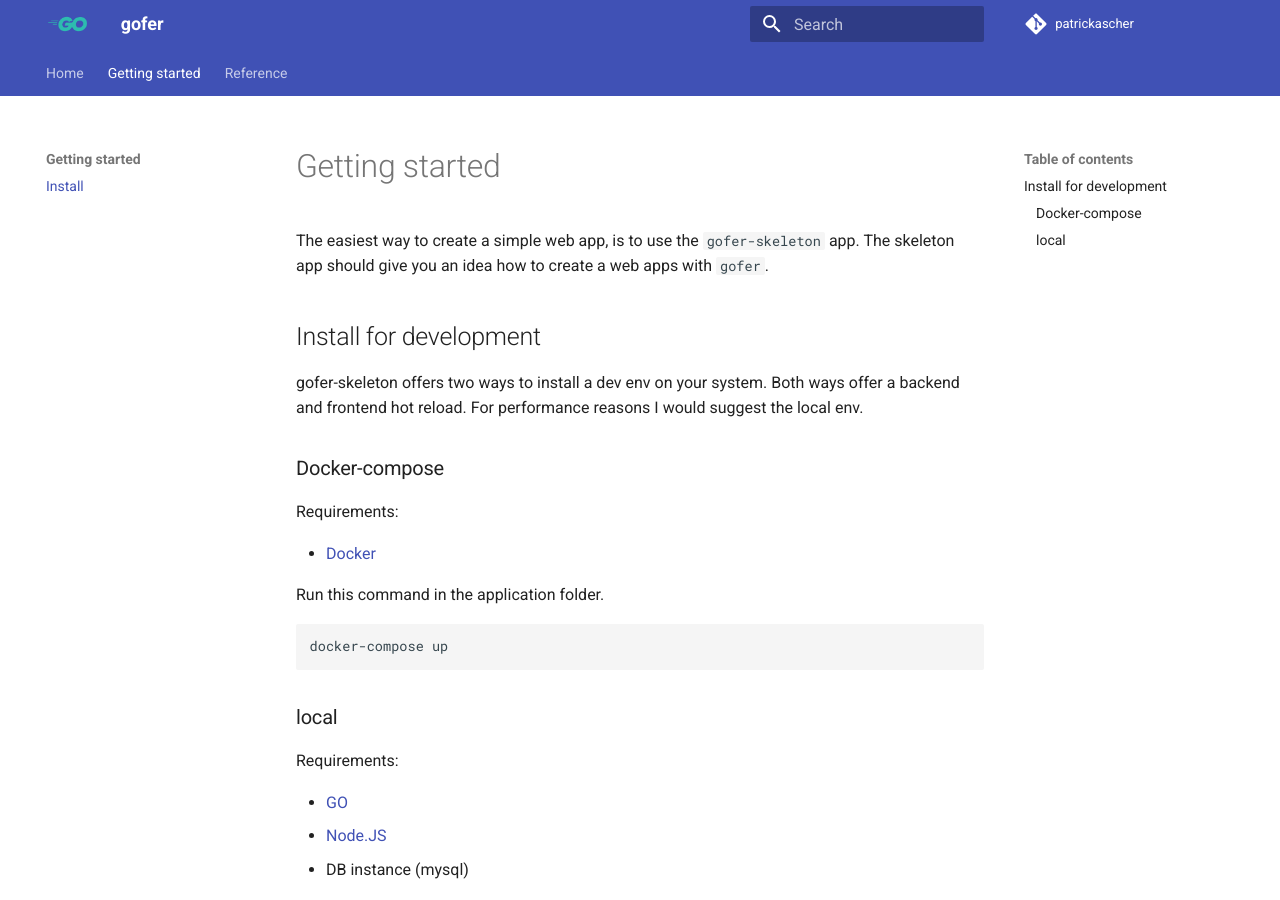
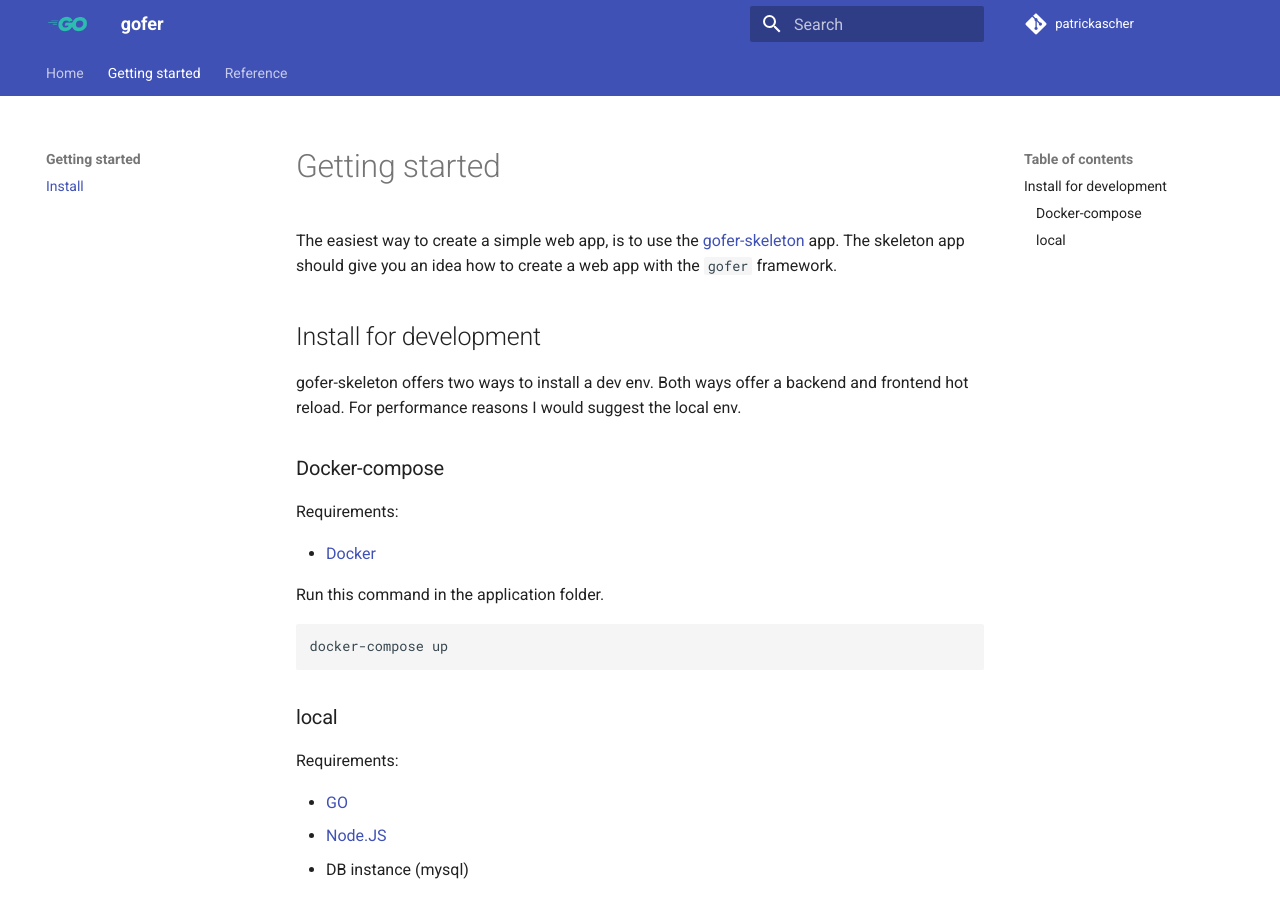
Before and after one commit to patrickascher/gofer, an MkDocs documentation site: the page built from docs/quickstart/index.md, in a window 1280 px wide and 900 px high. Built offline with MkDocs 1.6.1 and Material for MkDocs 9.7.7, drawn with Linux system fonts in a browser that asks for light colours; nearby versions of some CDN libraries.

Commit message:
added docu

```diff
--- a/docs/quickstart/index.md
+++ b/docs/quickstart/index.md
@@ -4,12 +4,12 @@ title: Getting started
 
 # Getting started
 
-The easiest way to create a simple web app, is to use the `gofer-skeleton` app.
-The skeleton app should give you an idea how to create a web apps with `gofer`.
+The easiest way to create a simple web app, is to use the [gofer-skeleton](https://github.com/patrickascher/gofer-skeleton) app.
+The skeleton app should give you an idea how to create a web app with the `gofer` framework.
 
 ## Install for development
 
-gofer-skeleton offers two ways to install a dev env on your system.
+gofer-skeleton offers two ways to install a dev env.
 Both ways offer a backend and frontend hot reload.
 For performance reasons I would suggest the local env.
 
```
